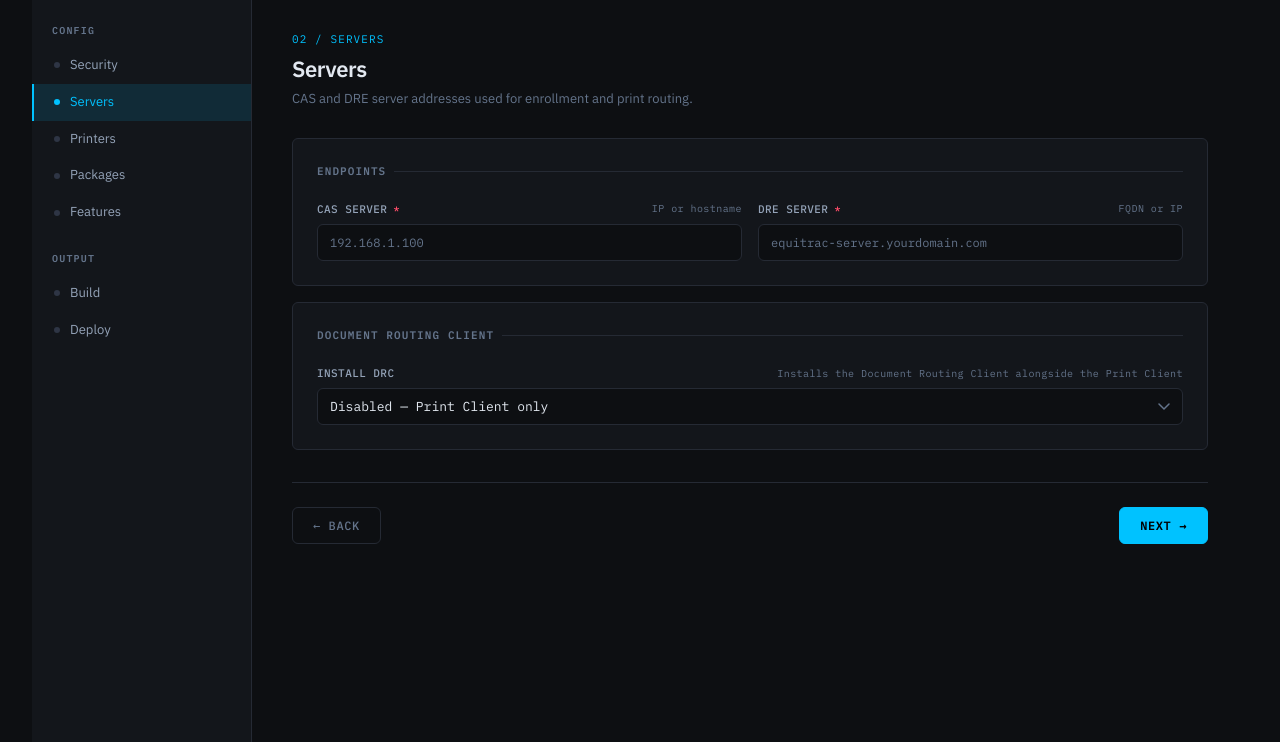
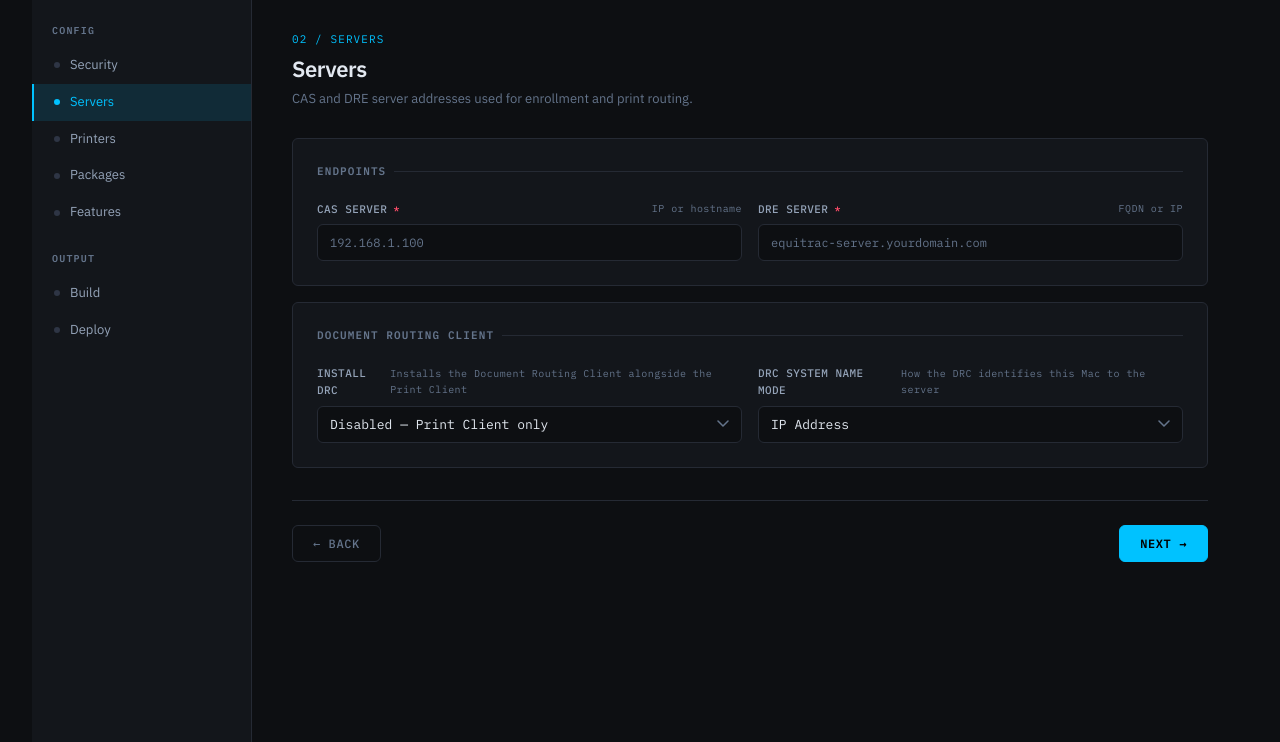
Before and after one commit to arilewis93/online-macadmin-toolbox, a Flask app: page /equitrac in a window 1280 px wide, after a click on "Servers". Shown: the part 83-825 px from the top of the page. Run offline with Flask 3, Linux system fonts and the light colour scheme; the visitor is signed in with stand-in values (Sample User, id 1); some libraries are stand-ins or nearby versions.

Commit message:
feat: add DRC System Name Mode option to Equitrac tool
Allows choosing how the DRC identifies the Mac to the server:
IP Address (1), Bonjour Name (2), or DNS Hostname (3).

Co-Authored-By: Claude Opus 4.6 <noreply@anthropic.com>

```diff
--- a/app/templates/tools/equitrac.html
+++ b/app/templates/tools/equitrac.html
@@ -141,12 +141,20 @@
 
       <div class="card">
         <div class="card-title">Document Routing Client</div>
-        <div class="field-grid single">
+        <div class="field-grid">
           <div class="field">
             <label>INSTALL DRC <span class="hint">Installs the Document Routing Client alongside the Print Client</span></label>
             <select id="installDrc" onchange="markDirty()">
               <option value="false">Disabled — Print Client only</option>
               <option value="true">Enabled — Print Client + DRC</option>
+            </select>
+          </div>
+          <div class="field">
+            <label>DRC SYSTEM NAME MODE <span class="hint">How the DRC identifies this Mac to the server</span></label>
+            <select id="drcSysNameMode" onchange="markDirty()">
+              <option value="1">IP Address</option>
+              <option value="2">Bonjour Name</option>
+              <option value="3">DNS Hostname</option>
             </select>
           </div>
         </div>
@@ -563,6 +571,7 @@ function buildXML() {
   const installerPkg = document.getElementById('installerPkgName').value.trim();
 
   const installDrc    = document.getElementById('installDrc').value === 'true';
+  const drcSysNameMode= document.getElementById('drcSysNameMode').value;
   const secDomain     = document.getElementById('secDomain').value.trim();
   const secUsername   = document.getElementById('secUsername').value.trim();
   const secPassword   = document.getElementById('secPassword').value.trim();
@@ -661,6 +670,9 @@ function buildXML() {
 
 \t\t\t\t\t\t\t<key>INSTALL_DRC</key>
 \t\t\t\t\t\t\t${boolTag(installDrc)}
+
+\t\t\t\t\t\t\t<key>DRC_SYS_NAME_MODE</key>
+\t\t\t\t\t\t\t<integer>${drcSysNameMode}</integer>
 
 \t\t\t\t\t\t\t<!-- ─ Security Framework ─ -->
 \t\t\t\t\t\t\t<key>SECURITY_DOMAIN</key>
```
Also changed, not shown: 1 other file.
